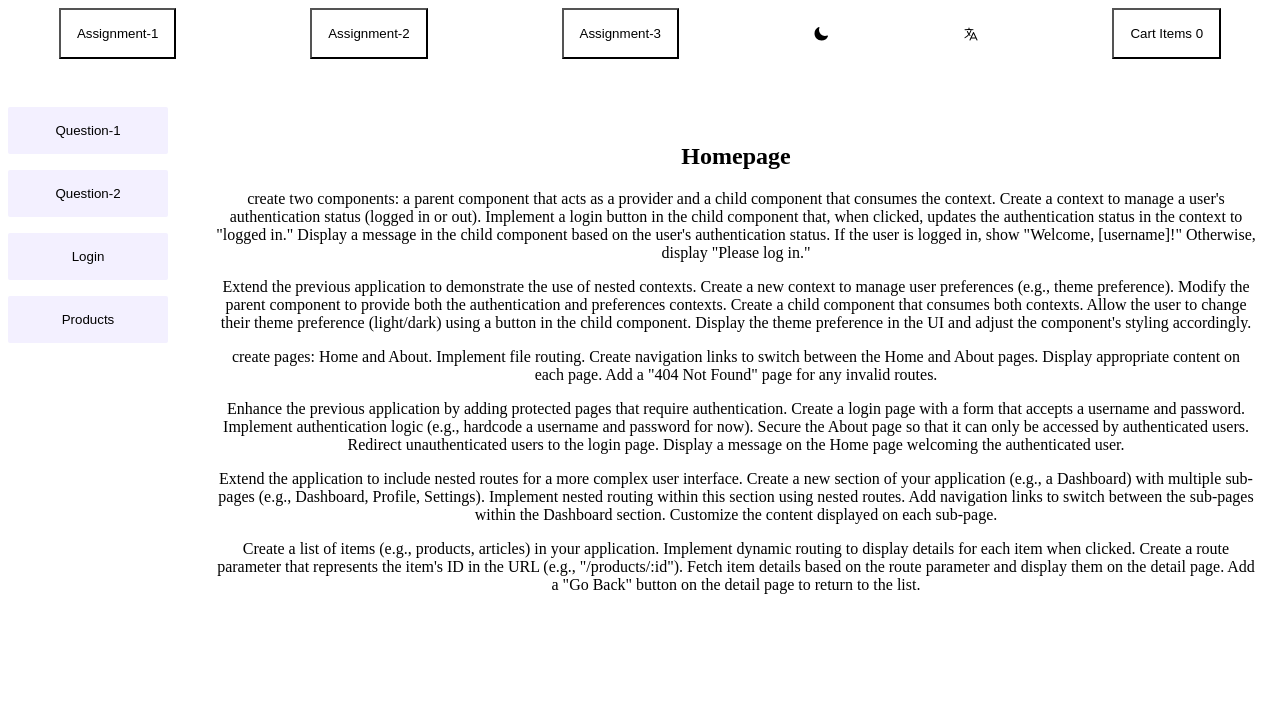
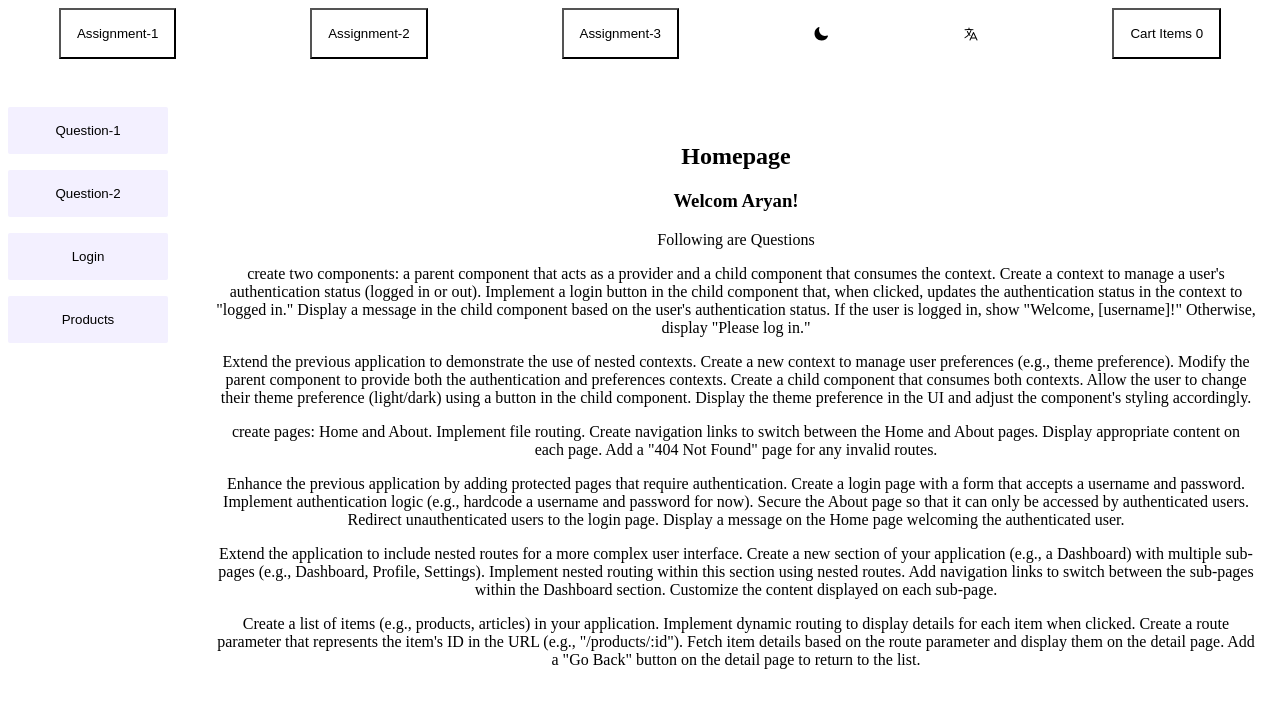
Before and after one commit to aryanthapak-successiveTech/React-Training, a Next.js app: page /Assignment-3/Home in a window 1280 px wide. Shown: the top 708 px of the page. Built offline with nearby package versions, Linux system fonts and the light colour scheme.

Commit message:
fix:added welcome text in Homepage

```diff
--- a/src/app/Assignment-3/Home/page.jsx
+++ b/src/app/Assignment-3/Home/page.jsx
@@ -2,6 +2,8 @@ const HomePage = () => {
   return (
     <div>
         <h2>Homepage</h2>
+        <h3>Welcom Aryan!</h3>
+        <p>Following are Questions</p>
       <p>
         create two components: a parent component that acts as a provider and a
         child component that consumes the context. Create a context to manage a
```
